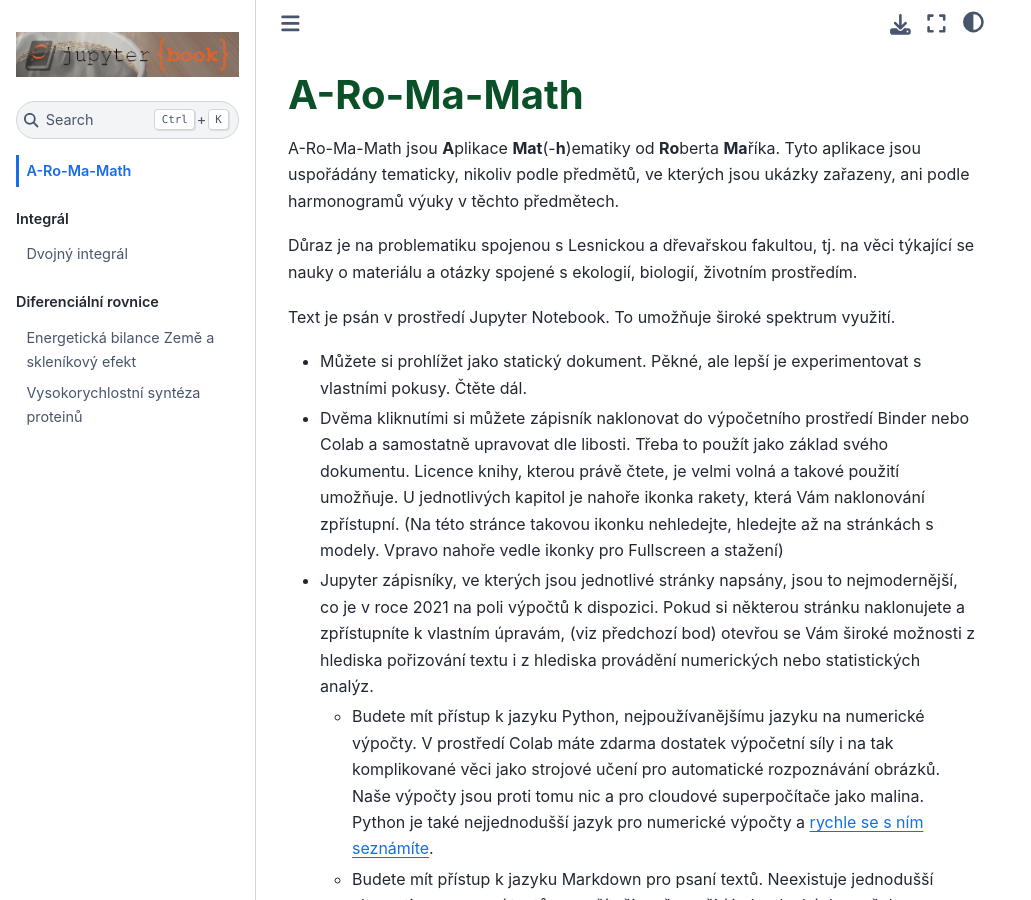
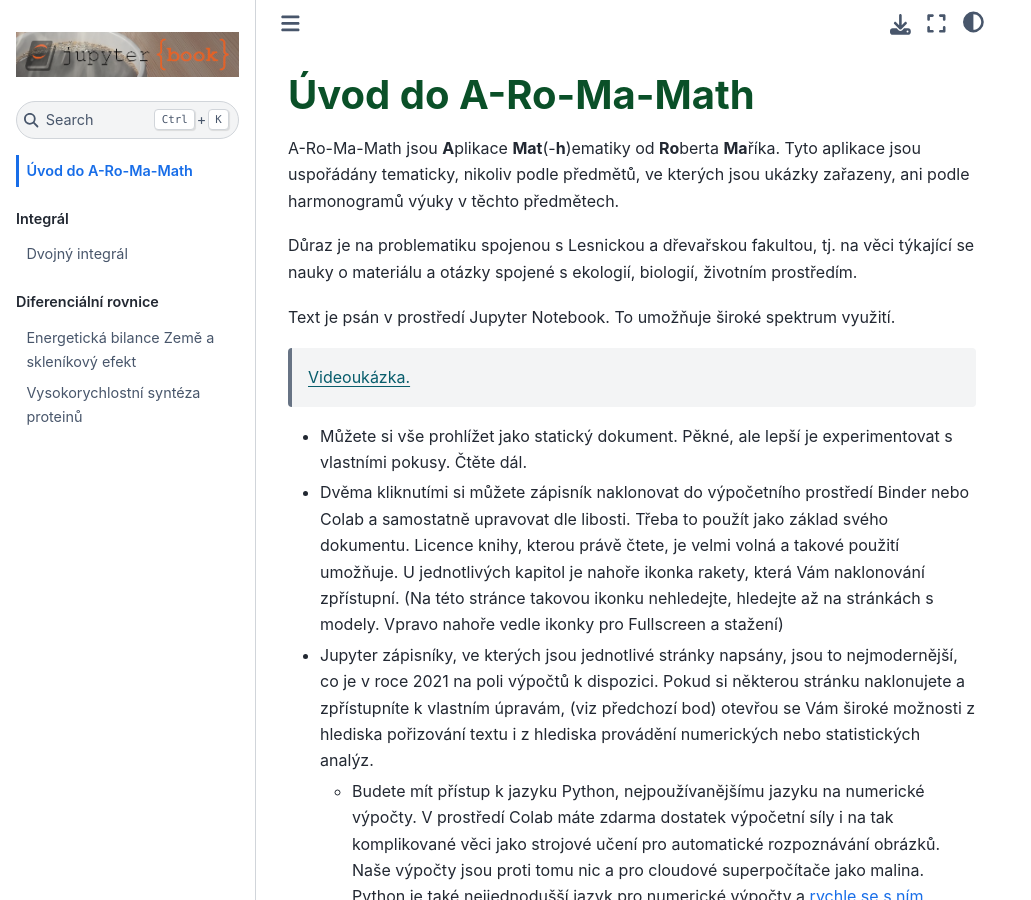
Before and after one commit to robert-marik/aromamath, a Jupyter Book: the page built from intro.md, in a window 1280 px wide and 900 px high. Shown: the whole window, without its empty margins (0-1031 px from the left). Built offline with Jupyter Book 1.0.4 settings and Sphinx 7.4.7 and the Sphinx Book theme 1.1.4, drawn with Linux system fonts in a browser that asks for light colours; pages that are not in the unit, such as notebooks, are missing from menus.

Commit message:
Dalsi kapitoly a upravy

```diff
--- a/intro.md
+++ b/intro.md
@@ -1,4 +1,4 @@
-# A-Ro-Ma-Math
+# Úvod do A-Ro-Ma-Math
 
 A-Ro-Ma-Math jsou **A**plikace **Mat**(-**h**)ematiky od **Ro**berta **Ma**říka. Tyto aplikace jsou uspořádány tematicky, nikoliv podle předmětů, ve kterých jsou ukázky zařazeny, ani podle harmonogramů výuky v těchto předmětech.
 
@@ -6,7 +6,9 @@ Důraz je na problematiku spojenou s Lesnickou a dřevařskou fakultou, tj. na v
 
 Text je psán v prostředí Jupyter Notebook. To umožňuje široké spektrum využití.
 
-* Můžete si prohlížet jako statický dokument. Pěkné, ale lepší je experimentovat s vlastními pokusy. Čtěte dál.
+> [Videoukázka.](https://youtu.be/P5ZzIOKe82k)
+
+* Můžete si vše prohlížet jako statický dokument. Pěkné, ale lepší je experimentovat s vlastními pokusy. Čtěte dál.
 * Dvěma kliknutími si můžete zápisník naklonovat do výpočetního prostředí Binder nebo Colab a samostatně upravovat dle libosti. Třeba to použít jako základ svého dokumentu. Licence knihy, kterou právě čtete, je velmi volná a takové použití umožňuje. U jednotlivých kapitol je nahoře ikonka rakety, která Vám naklonování zpřístupní.  (Na této stránce takovou ikonku nehledejte, hledejte až na stránkách s modely. Vpravo nahoře vedle ikonky pro Fullscreen a stažení)
 * Jupyter zápisníky, ve kterých jsou jednotlivé stránky napsány, jsou to nejmodernější, co je v roce 2021 na poli výpočtů k dispozici. Pokud si některou stránku naklonujete a zpřístupníte k vlastním úpravám, (viz předchozí bod) otevřou se Vám široké možnosti z hlediska pořizování textu i z hlediska provádění numerických nebo statistických analýz.
     * Budete mít přístup k jazyku Python, nejpoužívanějšímu jazyku na numerické výpočty. V prostředí Colab máte zdarma dostatek výpočetní síly i na tak komplikované věci jako strojové učení pro automatické rozpoznávání obrázků. Naše výpočty jsou proti tomu nic a pro cloudové superpočítače jako malina. Python je také nejjednodušší jazyk pro numerické výpočty a [rychle se s ním seznámíte](https://python.cz/zacatecnici/).
```
Also changed, not shown: Dvojny_integral.ipynb, Zaporna_zpetna_vazba_v_rustovych_modelech.ipynb.
